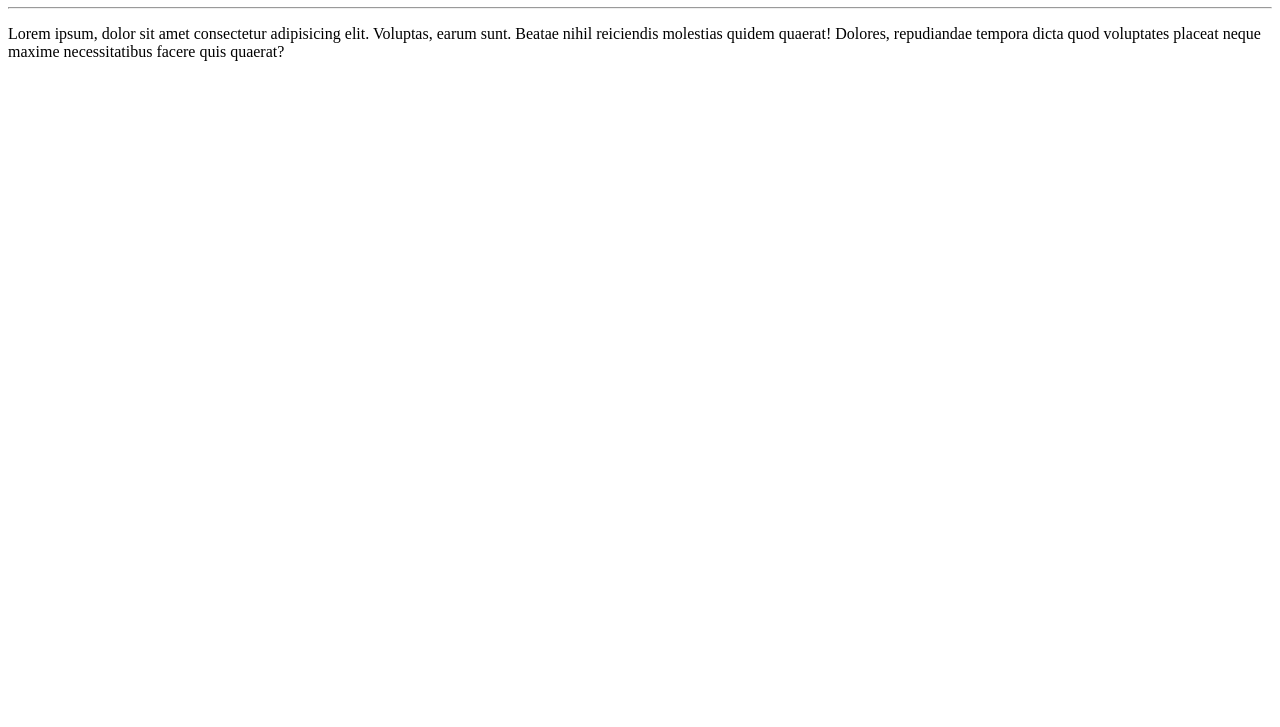
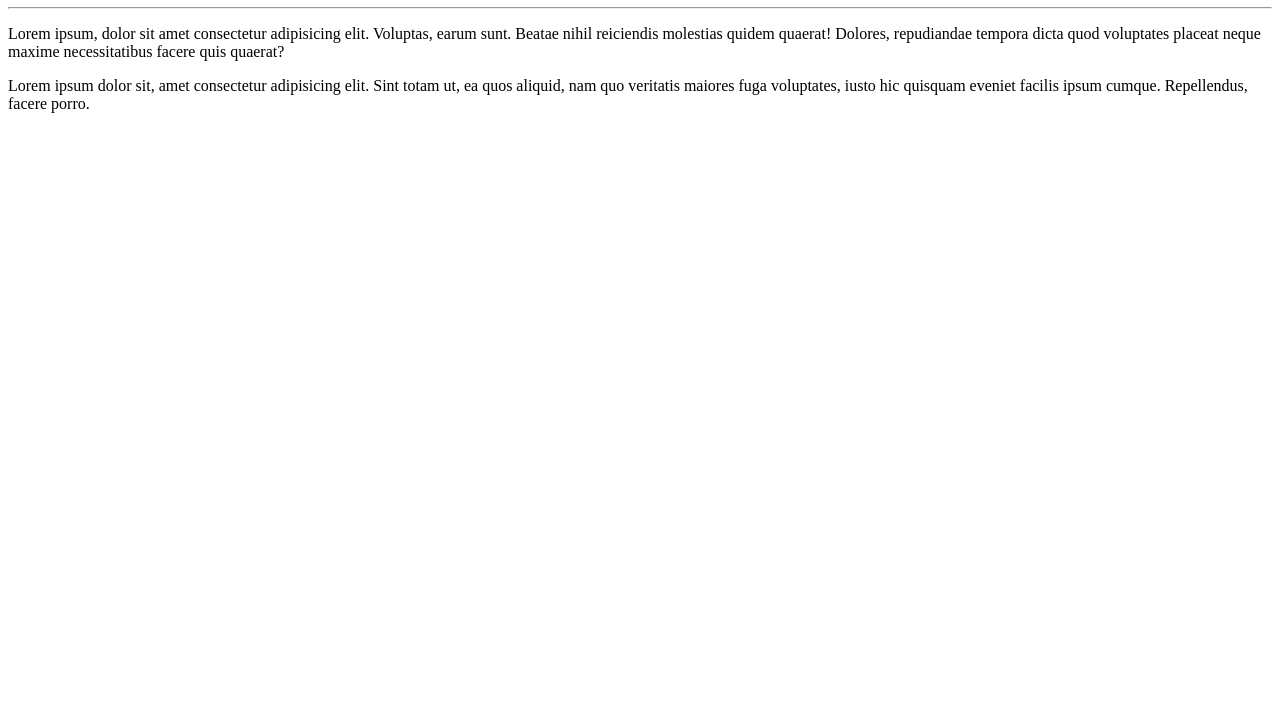
Before and after one commit to barbaraagrs/Ola-Mundo, a plain HTML site: page site-exemplo/index.html in a window 1280 px wide. Shown: the part 73-800 px from the top of the page. Drawn offline with Linux system fonts and the light colour scheme.

Commit message:
adicionei um paragrafo

```diff
--- a/site-exemplo/index.html
+++ b/site-exemplo/index.html
@@ -9,5 +9,8 @@
     <h1>olá, mundo</h1>
     <hr>
     <p>Lorem ipsum, dolor sit amet consectetur adipisicing elit. Voluptas, earum sunt. Beatae nihil reiciendis molestias quidem quaerat! Dolores, repudiandae tempora dicta quod voluptates placeat neque maxime necessitatibus facere quis quaerat?</p>
+    <p>
+        Lorem ipsum dolor sit, amet consectetur adipisicing elit. Sint totam ut, ea quos aliquid, nam quo veritatis maiores fuga voluptates, iusto hic quisquam eveniet facilis ipsum cumque. Repellendus, facere porro.
+    </p>
 </body>
 </html>
```
